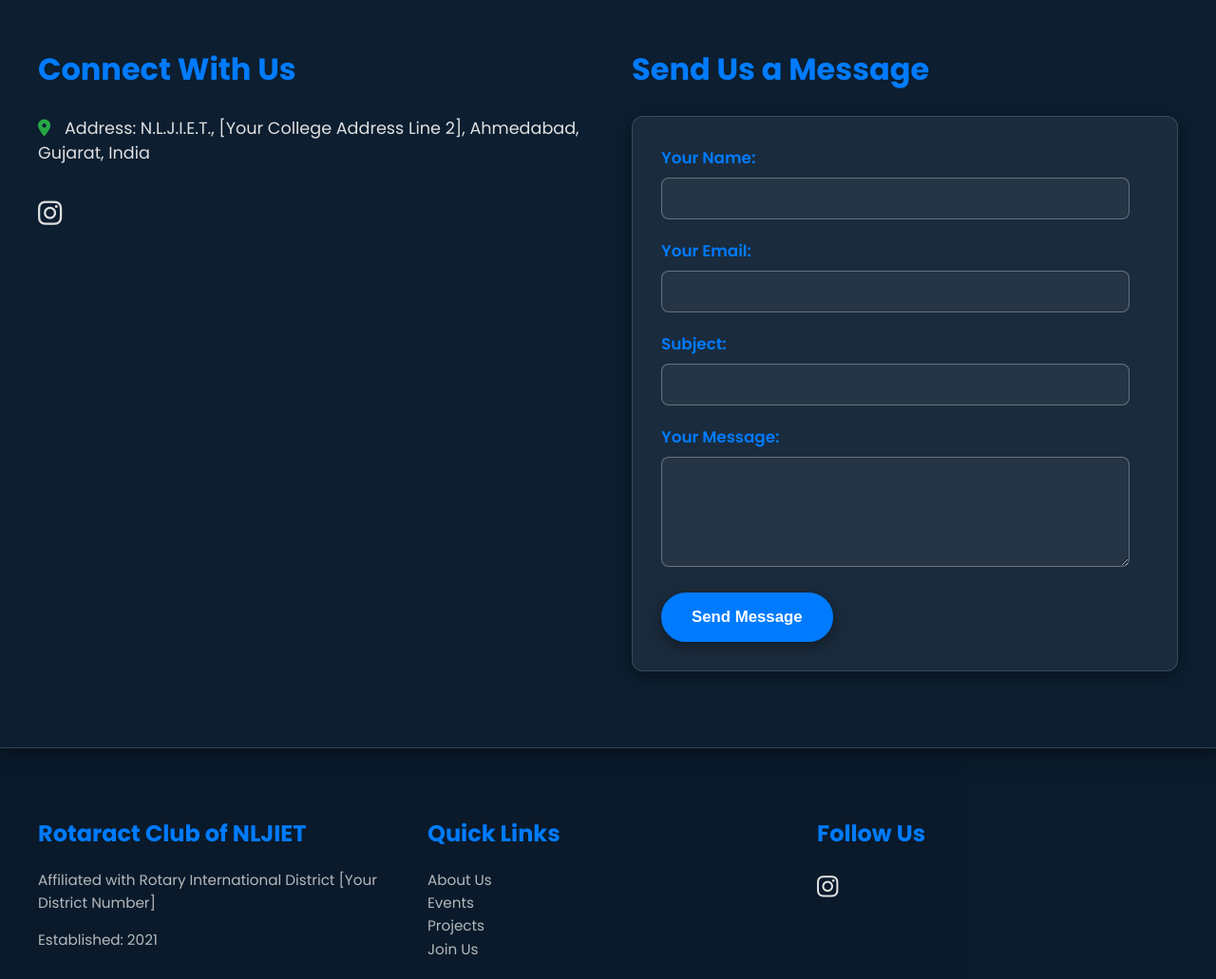
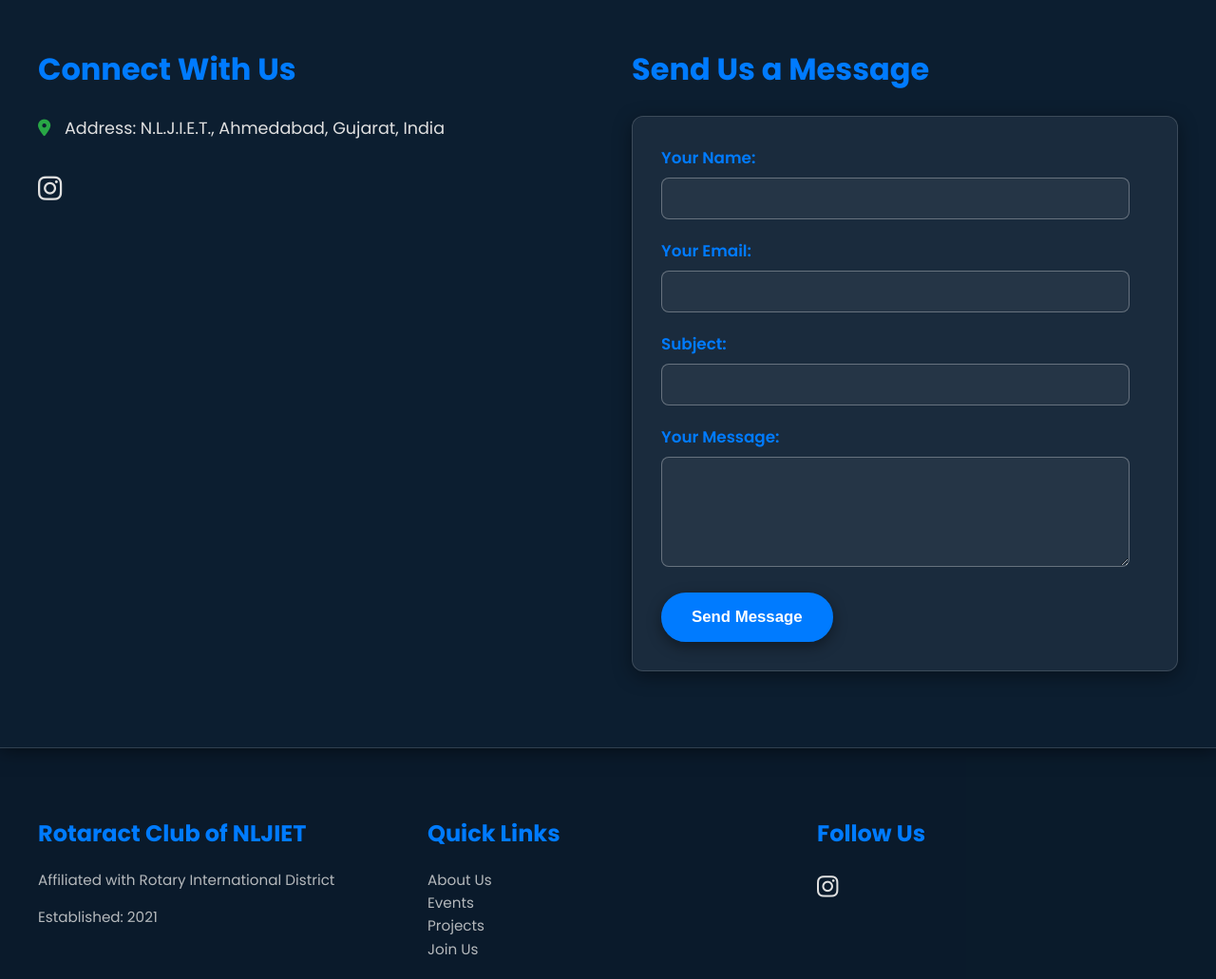
Before and after one commit to Dharmik-2112/rotaract-club-of-new-ljiet, a plain HTML site: page index.html in a window 1280 px wide. Shown: the part 7840-8871 px from the top of the page at 95% size. Drawn offline with Linux system fonts and the light colour scheme.

Commit message:
Update index.html

```diff
--- a/index.html
+++ b/index.html
@@ -255,7 +255,7 @@
             <div class="contact-grid">
                 <div class="contact-info">
                     <h3>Connect With Us</h3>
-                    <p><i class="fas fa-map-marker-alt"></i> Address: N.L.J.I.E.T., [Your College Address Line 2], Ahmedabad, Gujarat, India</p>
+                    <p><i class="fas fa-map-marker-alt"></i> Address: N.L.J.I.E.T., Ahmedabad, Gujarat, India</p>
                     <div class="social-links">
                         <a href="https://www.instagram.com/rc_nljiet?igsh=MWNiaGNvaDJnNGYzdw==" target="_blank"><i class="fab fa-instagram"></i></a>
                     </div>
@@ -291,7 +291,7 @@
             <div class="footer-content">
                 <div class="footer-col">
                     <h4>Rotaract Club of NLJIET</h4>
-                    <p>Affiliated with Rotary International District [Your District Number]</p>
+                    <p>Affiliated with Rotary International District</p>
                     <p>Established: 2021</p>
                 </div>
                 <div class="footer-col">
```
